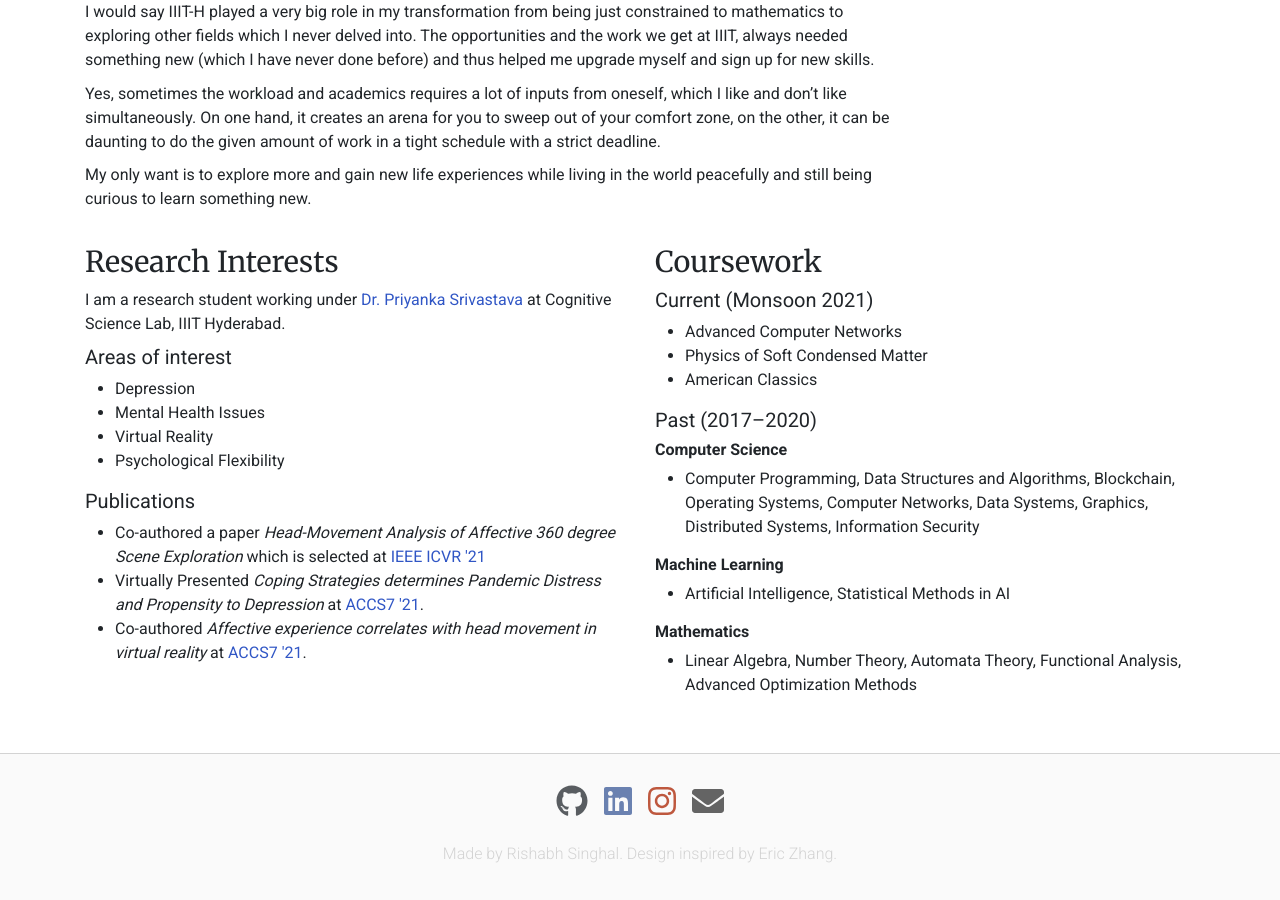
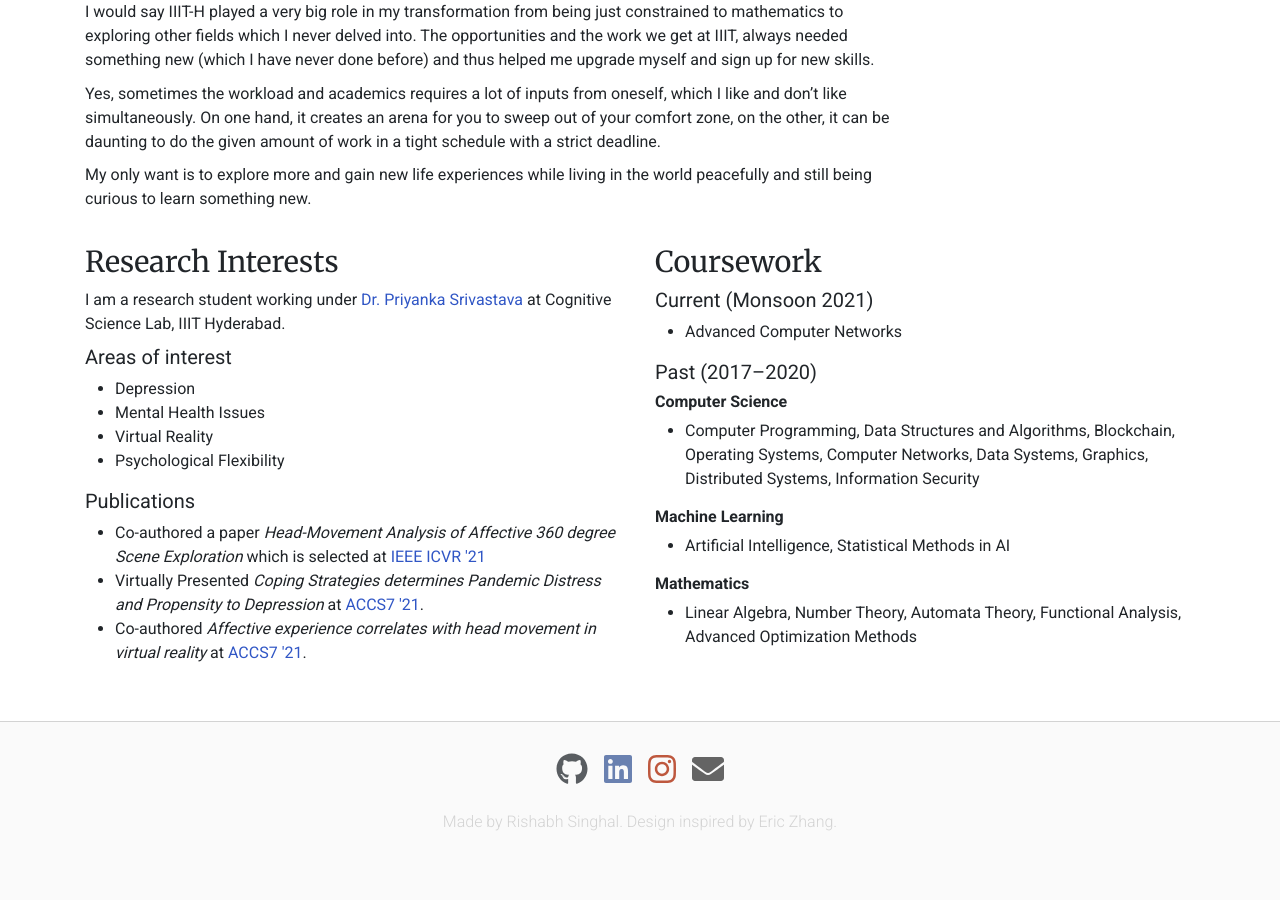
Before and after one commit to rish-singhal/rish-singhal.github.io, a Jekyll site: the page built from pages/index.html, in a window 1280 px wide and 900 px high, scrolled down 640 px. Built offline with Jekyll 4.4.1, drawn with Linux system fonts in a browser that asks for light colours; nearby versions of some CDN libraries; after the commit the page ends 1508 px from its top, so only the background shows below that.

Commit message:
Update Monsoon 21 courses

```diff
--- a/pages/index.html
+++ b/pages/index.html
@@ -86,8 +86,6 @@ permalink: /
       <h5>Current (Monsoon 2021)</h5>
       <ul>
         <li>Advanced Computer Networks</li>
-        <li>Physics of Soft Condensed Matter</li>
-        <li>American Classics</li>
       </ul>
 
       <h5>Past (2017&ndash;2020)</h5>
```
